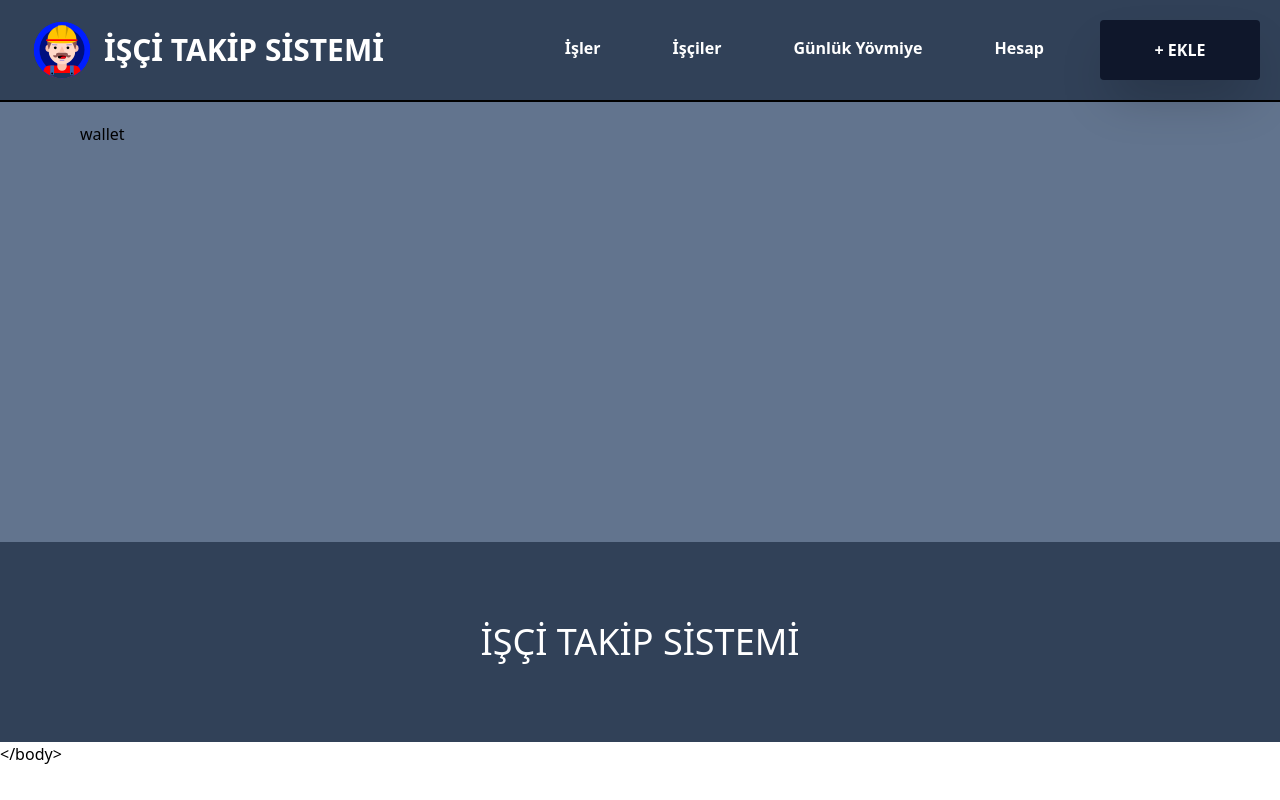
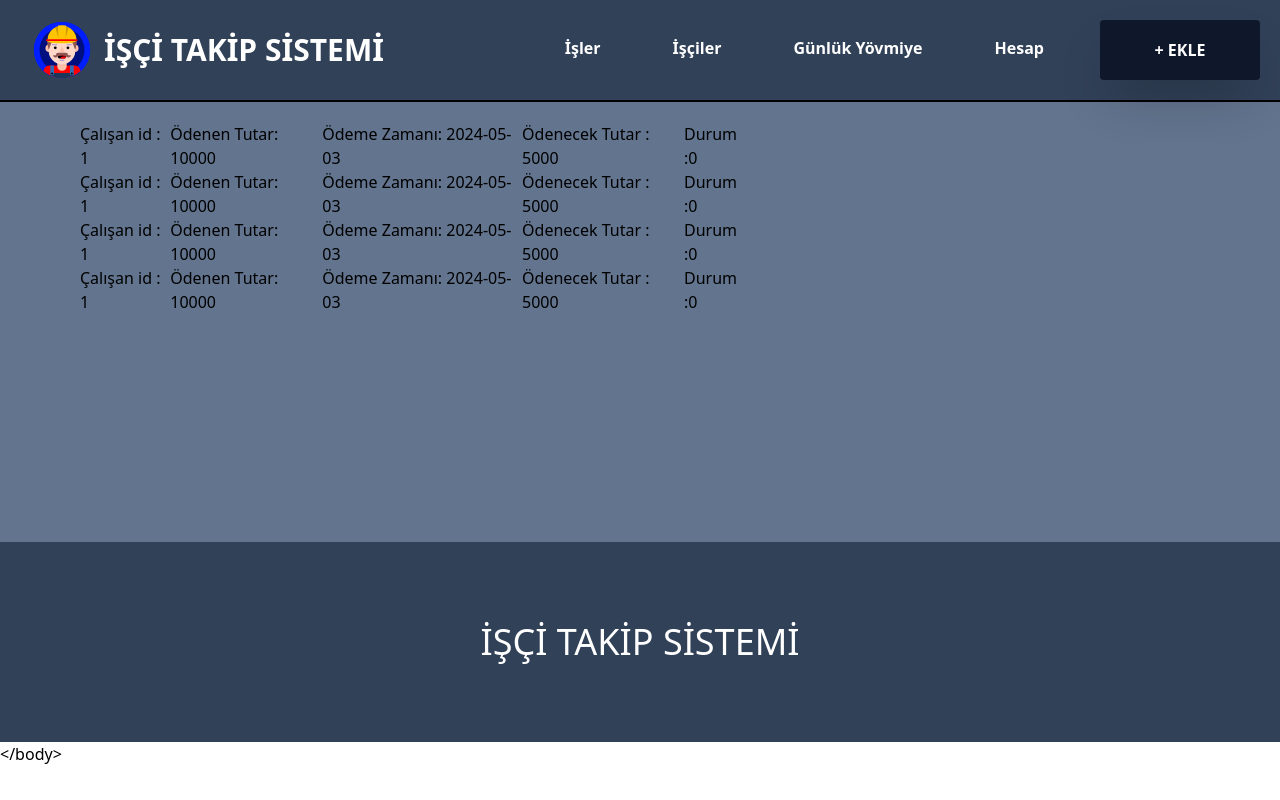
Before and after one commit to zafergnes/isci_takip_sistemi, a React (Vite) app in the folder frontend/: page /wallet in a window 1280 px wide. Built offline with nearby package versions, Linux system fonts and the light colour scheme.

Commit message:
workers input sayfasından componente giden gün hatası düzeltildi

```diff
--- a/frontend/src/components/WalletCard.jsx
+++ b/frontend/src/components/WalletCard.jsx
@@ -1,7 +1,16 @@
 import React from 'react'
 
-const WalletCard = () => {
-  return <div>wallet</div>;
+const WalletCard = ({ payments }) => {
+  return (
+    <div className="flex justify-center  items-center w-[60%]">
+      <div></div>
+      <p>Çalışan id : {payments.worker_id}</p>
+      <p>Ödenen Tutar: {payments.amount_paid}</p>
+      <p>Ödeme Zamanı: {payments.amount_paid_time}</p>
+      <p>Ödenecek Tutar : {payments.amount_to_be_paid}</p>
+      <p>Durum :{payments.status}</p>
+    </div>
+  );
 };
 
 export default WalletCard
--- a/frontend/src/components/WorkerInput.jsx
+++ b/frontend/src/components/WorkerInput.jsx
@@ -1,15 +1,21 @@
-import React, { useState } from "react";
+import React, { useEffect, useState } from "react";
 import { Link } from "react-router-dom";
 import styled from "styled-components";
 
 const WorkerInput = ({ workers, date }) => {
-  let blankWorkControl = {
+  let dates = date;
+  console.log(date);
+  let WorkControl = {
     worker_id: workers.id,
     work_id: workers.work_id,
     was_at_work: 0,
-    date: date,
+    date: dates,
   };
-  const [newWorkControl, setNewWorkControl] = useState(blankWorkControl);
+  useEffect(() => {
+    setNewWorkControl({ ...newWorkControl, date: dates });
+  }, [date]);
+
+  const [newWorkControl, setNewWorkControl] = useState(WorkControl);
 
   return (
     <>
--- a/frontend/src/pages/Wallet.jsx
+++ b/frontend/src/pages/Wallet.jsx
@@ -2,11 +2,47 @@ import React from 'react'
 import WalletCard from '../components/WalletCard'
 
 const Wallet = () => {
+  const payments = [
+    {
+      id: 1,
+      worker_id: 1,
+      amount_paid: 10000,
+      amount_paid_time: "2024-05-03",
+      amount_to_be_paid: 5000,
+      status: 0,
+    },
+    {
+      id: 2,
+      worker_id: 1,
+      amount_paid: 10000,
+      amount_paid_time: "2024-05-03",
+      amount_to_be_paid: 5000,
+      status: 0,
+    },
+    {
+      id: 3,
+      worker_id: 1,
+      amount_paid: 10000,
+      amount_paid_time: "2024-05-03",
+      amount_to_be_paid: 5000,
+      status: 0,
+    },
+    {
+      id: 4,
+      worker_id: 1,
+      amount_paid: 10000,
+      amount_paid_time: "2024-05-03",
+      amount_to_be_paid: 5000,
+      status: 0,
+    },
+  ];
   return (
-    <div>
-        <WalletCard/>
+    <div className="grid sm:grid-cols-2 md:grid-cols-1 gap 5">
+      {payments.map((x) => {
+        return <WalletCard payments={x} />;
+      })}
     </div>
-  )
+  );
 }
 
 export default Wallet
--- a/frontend/src/pages/WorkersInput.jsx
+++ b/frontend/src/pages/WorkersInput.jsx
@@ -13,7 +13,6 @@ const WorkersInput = () => {
     return `${year}-${month}-${day}`;
   };
   const [selectedDate, setSelectedDate] = useState(getTodayDate());
-
   const workers = [
     //fake data
     {
```
